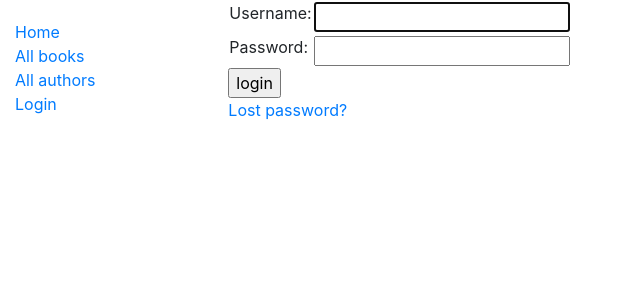
After one commit to selunders/mdn_LocalLibrary, a Django app: page /accounts/login/ in a window 1280 px wide. The commit adds this page. Shown: the top 300 px of the page, without its empty margins (0-640 px from the left). Run offline with Django 4.2, Linux system fonts and the light colour scheme.

Commit message:
Add login/logout capabilities

```diff
--- a/LocalLibrary/urls.py
+++ b/LocalLibrary/urls.py
@@ -31,6 +31,13 @@ urlpatterns += [
     path('', RedirectView.as_view(url='catalog/')),
 ]
 
+#Add Django site authentication urls (for login, logout, password management)
+
+urlpatterns += [
+    path('accounts/', include('django.contrib.auth.urls')),
+]
+
+
 # Use static() to add url mapping to serve static files during development (only)
 from django.conf import settings
 from django.conf.urls.static import static
--- a/catalog/templates/base_generic.html
+++ b/catalog/templates/base_generic.html
@@ -21,10 +21,18 @@
       <div class="row">
         <div class="col-sm-2">
           {% block sidebar %}
+          {% if user.is_authenticated %}
+          <p>Welcome, {{ user.first_name }}</p>
+          {% endif %}
           <ul class="sidebar-nav">
             <li><a href="{% url 'index' %}">Home</a></li>
             <li><a href="{% url 'books' %}">All books</a></li>
             <li><a href="{% url 'authors' %}">All authors</a></li>
+            {% if user.is_authenticated %}
+            <li><a href="{% url 'logout' %}">Logout</a></li>
+            {% else %}
+            <li><a href="{% url 'login' %}">Login</a></li>
+            {% endif %}
           </ul>
           {% endblock %}
         </div>
--- a/catalog/views.py
+++ b/catalog/views.py
@@ -1,6 +1,7 @@
 from django.shortcuts import render
 from django.views import generic
-from flask import request_started
+from django.contrib.auth.mixins import LoginRequiredMixin
+# from flask import request_started
 
 # Create your views here.
 from .models import Book, Author, BookInstance, Genre
--- /dev/null
+++ b/templates/registration/logged_out.html
@@ -0,0 +1,6 @@
+{% extends "base_generic.html" %}
+
+{% block content %}
+  <p>Logged out!</p>
+  <a href="{% url 'login'%}">Click here to login again.</a>
+{% endblock %}
--- /dev/null
+++ b/templates/registration/login.html
@@ -0,0 +1,37 @@
+{% extends "base_generic.html" %}
+
+{% block content %}
+
+  {% if form.errors %}
+    <p>Your username and password didn't match. Please try again.</p>
+  {% endif %}
+
+  {% if next %}
+    {% if user.is_authenticated %}
+      <p>Your account doesn't have access to this page. To proceed,
+      please login with an account that has access.</p>
+    {% else %}
+      <p>Please login to see this page.</p>
+    {% endif %}
+  {% endif %}
+
+  <form method="post" action="{% url 'login' %}">
+    {% csrf_token %}
+    <table>
+      <tr>
+        <td>{{ form.username.label_tag }}</td>
+        <td>{{ form.username }}</td>
+      </tr>
+      <tr>
+        <td>{{ form.password.label_tag }}</td>
+        <td>{{ form.password }}</td>
+      </tr>
+    </table>
+    <input type="submit" value="login" />
+    <input type="hidden" name="next" value="{{ next }}" />
+  </form>
+
+  {# Assumes you setup the password_reset view in your URLconf #}
+  <p><a href="{% url 'password_reset' %}">Lost password?</a></p>
+
+{% endblock %}
--- /dev/null
+++ b/templates/registration/password_reset_complete.html
@@ -0,0 +1,6 @@
+{% extends "base_generic.html" %}
+
+{% block content %}
+  <h1>The password has been changed!</h1>
+  <p><a href="{% url 'login' %}">log in again?</a></p>
+{% endblock %}
--- /dev/null
+++ b/templates/registration/password_reset_done.html
@@ -0,0 +1,5 @@
+{% extends "base_generic.html" %}
+
+{% block content %}
+  <p>We've emailed you instructions for setting your password. If they haven't arrived in a few minutes, check your spam folder.</p>
+{% endblock %}
--- /dev/null
+++ b/templates/registration/password_reset_email.html
@@ -0,0 +1,2 @@
+Someone asked for password reset for email {{ email }}. Follow the link below:
+{{ protocol}}://{{ domain }}{% url 'password_reset_confirm' uidb64=uid token=token %}
```
Also changed, not shown: LocalLibrary/settings.py (+7 -1 lines), templates/registration/password_reset_confirm.html (added, +29 -0 lines), templates/registration/password_reset_form.html (added, +12 -0 lines).
